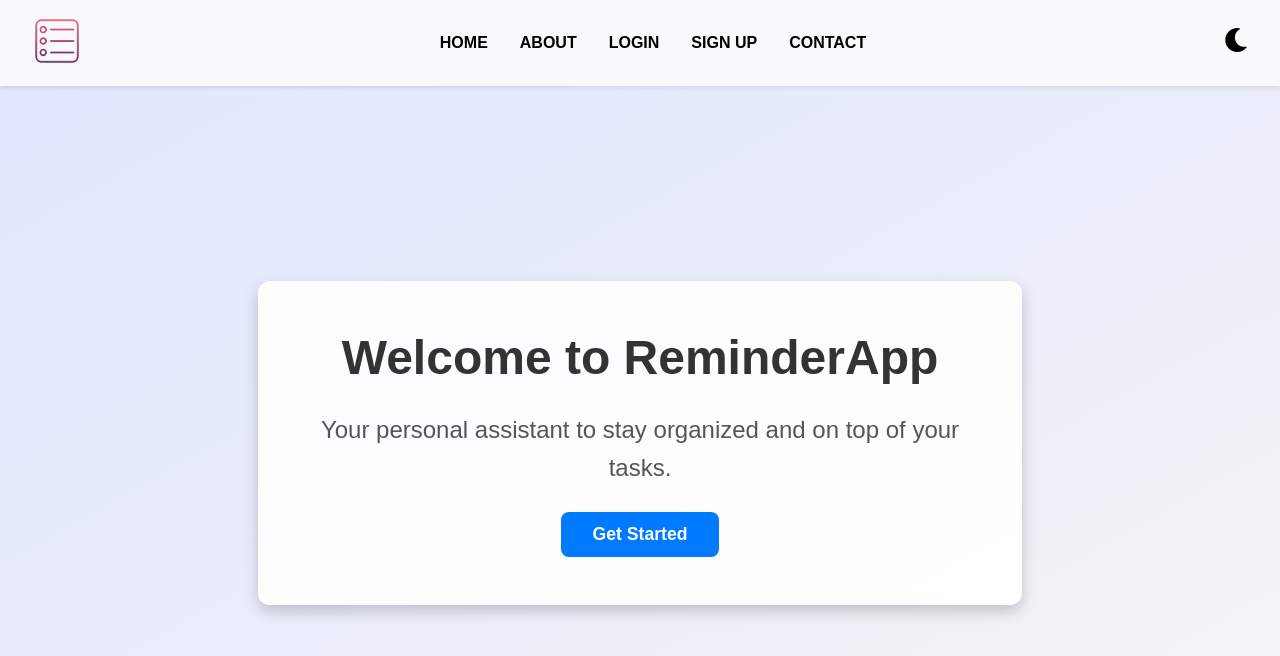
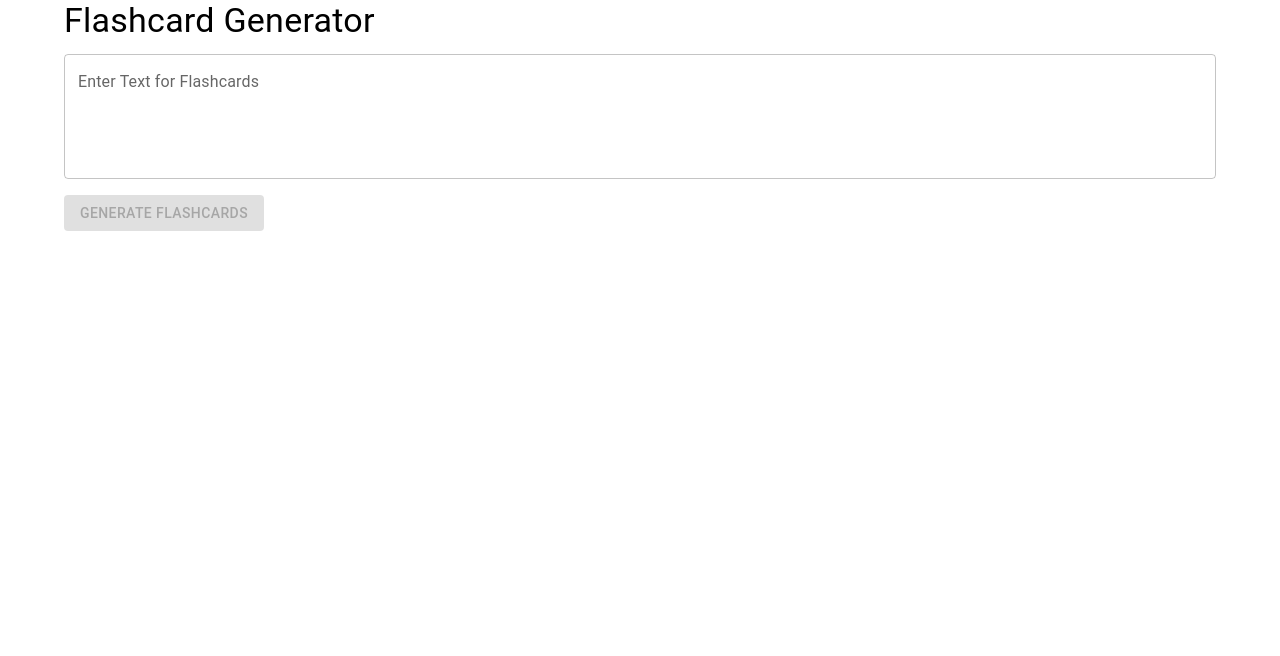
Before and after one commit to pedropa140/Reminder-App, a React (Create React App) app in the folder client/: page /user/flashcards in a window 1280 px wide. Before the commit this address led to /. Shown: the top 656 px of the page. Built offline with nearby package versions, Linux system fonts and the light colour scheme; sample sign-in values are in the browser's storage.

Commit message:
flashcards work, ui needs works

```diff
--- a/client/package.json
+++ b/client/package.json
@@ -25,7 +25,10 @@
     "react-icons": "^5.3.0",
     "react-router-dom": "^6.26.1",
     "react-scripts": "^5.0.1",
+    "react-slick": "^0.30.2",
     "react-stars": "^2.2.5",
+    "slick": "^1.12.2",
+    "slick-carousel": "^1.8.1",
     "web-vitals": "^2.1.4",
     "webpack": "^5.94.0"
   },
--- a/client/src/App.js
+++ b/client/src/App.js
@@ -14,6 +14,7 @@ import GoalPage from './components/Goal';
 import PairPage from './components/Pair';
 import CalendarPage from './components/Calendar';
 import ChatbotPage from './components/ChatbotPage';
+import Flashcards from './components/Flashcards';
 
 function App() {
   return (
@@ -31,6 +32,14 @@ function App() {
           element={
             <ProtectedRoute>
               <UserPage />
+            </ProtectedRoute>
+          }
+        />
+        <Route
+          path="/user/flashcards"
+          element={
+            <ProtectedRoute>
+              <Flashcards />
             </ProtectedRoute>
           }
         />
@@ -78,6 +87,7 @@ function App() {
           }
         />
 
+
         <Route
           path="/user/chatbot"
           element={
--- a/client/src/api.js
+++ b/client/src/api.js
@@ -353,6 +353,8 @@ export const updateStreakAndLastActivity = async (email, streak, lastActivityDat
 //     }
 // };
 
+
+
 //geenrating flashcards
 export const generateFlashcards = async (prompt) => {
     try {
@@ -369,14 +371,15 @@ export const generateFlashcards = async (prompt) => {
       }
 
       const data = await response.json();
-      const formattedResponse = formatResponseText(data.flashcards); // Apply formatting
 
-      return formattedResponse;
+      return data;
     } catch (error) {
       console.error('Error sending message:', error);
       throw error;
     }
   };
+
+
 
   export const sendFeedback = async (name, email, message) => {
     try {
--- a/client/src/components/Flashcards.js
+++ b/client/src/components/Flashcards.js
@@ -0,0 +1,87 @@
+import { useState } from "react";
+import {
+  Container, TextField, Button, Typography, Box, Card, CardContent
+} from "@mui/material";
+import Slider from "react-slick";
+import { generateFlashcards } from "../api"; // Assuming API call is here
+import "slick-carousel/slick/slick.css";
+import "slick-carousel/slick/slick-theme.css";
+
+const Flashcards = () => {
+  const [prompt, setPrompt] = useState("");
+  const [flashcards, setFlashcards] = useState([]);
+  const [loading, setLoading] = useState(false);
+  const [error, setError] = useState("");
+
+  const handleGenerateFlashcards = async () => {
+    setLoading(true);
+    setError("");
+    try {
+      const response = await generateFlashcards(prompt); // Ensure prompt is passed as string
+      console.log("Flashcards response:", response); // Log the response
+      setFlashcards(response.flashcards || []); // Ensure correct response format
+    } catch (err) {
+      setError("Failed to generate flashcards.");
+      console.error(err);
+    } finally {
+      setLoading(false);
+    }
+  };
+
+  const settings = {
+    dots: true,
+    infinite: false,
+    speed: 500,
+    slidesToShow: 1,
+    slidesToScroll: 1,
+  };
+
+  return (
+    <Container>
+      <Typography variant="h4" gutterBottom>Flashcard Generator</Typography>
+      <Box mb={2}>
+        <TextField
+          label="Enter Text for Flashcards"
+          multiline
+          rows={4}
+          fullWidth
+          value={prompt}
+          onChange={(e) => setPrompt(e.target.value)}
+        />
+      </Box>
+      <Button
+        variant="contained"
+        color="primary"
+        onClick={handleGenerateFlashcards}
+        disabled={loading || !prompt}
+      >
+        {loading ? "Generating..." : "Generate Flashcards"}
+      </Button>
+
+      {error && <Typography color="error">{error}</Typography>}
+
+      {flashcards.length > 0 && (
+        <Box mt={4}>
+          <Typography variant="h5">Flashcards</Typography>
+          <Slider {...settings}>
+            {flashcards.map((card, index) => (
+              <Box key={index} px={2}>
+                <Card variant="outlined">
+                  <CardContent>
+                    <Typography variant="h6">Flashcard {index + 1}</Typography>
+                    <Typography color="textSecondary">Front:</Typography>
+                    <Typography>{card.front}</Typography>
+                    <Typography color="textSecondary" mt={2}>Back:</Typography>
+                    <Typography>{card.back}</Typography>
+                  </CardContent>
+                </Card>
+              </Box>
+            ))}
+          </Slider>
+        </Box>
+      )}
+    </Container>
+  );
+};
+
+export default Flashcards;
```
Also changed, not shown: 2 other files (tests, documents, lock files or other folders).
